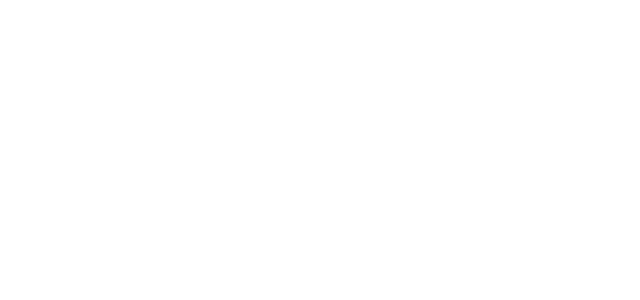
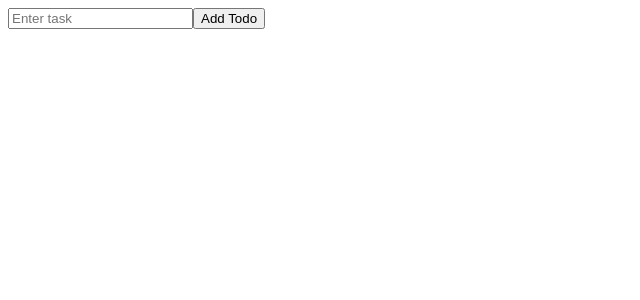
Before and after one commit to acciojob/todo-react-proabhishek, a React app: page / in a window 1280 px wide. Shown: the top 300 px of the page, without its empty margins (0-640 px from the left). Built offline with nearby package versions, Linux system fonts and the light colour scheme.

Commit message:
submitting code-Mon Oct 16 2023 20:23:08 GMT+0530 (India Standard Time)

```diff
--- a/src/components/App.js
+++ b/src/components/App.js
@@ -1,11 +1,46 @@
 
-import React from "react";
+import React, {useState} from "react";
 import './../styles/App.css';
 
 const App = () => {
+    const [todo, setTodo] = useState("");
+    const [todoList, setTodoList] = useState([]);
+
+     console.log("todo", todo)
+
+    function implementAddTodo(e){
+            e.preventDefault()
+            setTodoList([...todoList, todo])
+            setTodo ("")
+
+    }
+
+    function handleDelete(index){
+          //  console.log("item to be deleted", index)
+           setTodoList(todoList.filter((value, position)=>  position !== index))
+    }
+
   return (
     <div>
-        {/* Do not remove the main div */}
+          <form onSubmit={implementAddTodo}>
+            <input type="text" placeholder="Enter task"
+                onChange={(e) => setTodo (e.target.value)}
+                value = {todo}
+            />
+            <button type="submit">Add Todo</button>
+          </form>
+
+          {
+            todoList.map((item, index) => (
+              <ul>
+                  <li>
+                      {item}
+                      <button onClick={()=>handleDelete(index)}>Delete</button>
+                  </li>
+              </ul>
+            ))
+          }
+
     </div>
   )
 }
```
Also changed, not shown: 1 other file (tests, documents, lock files or other folders).
